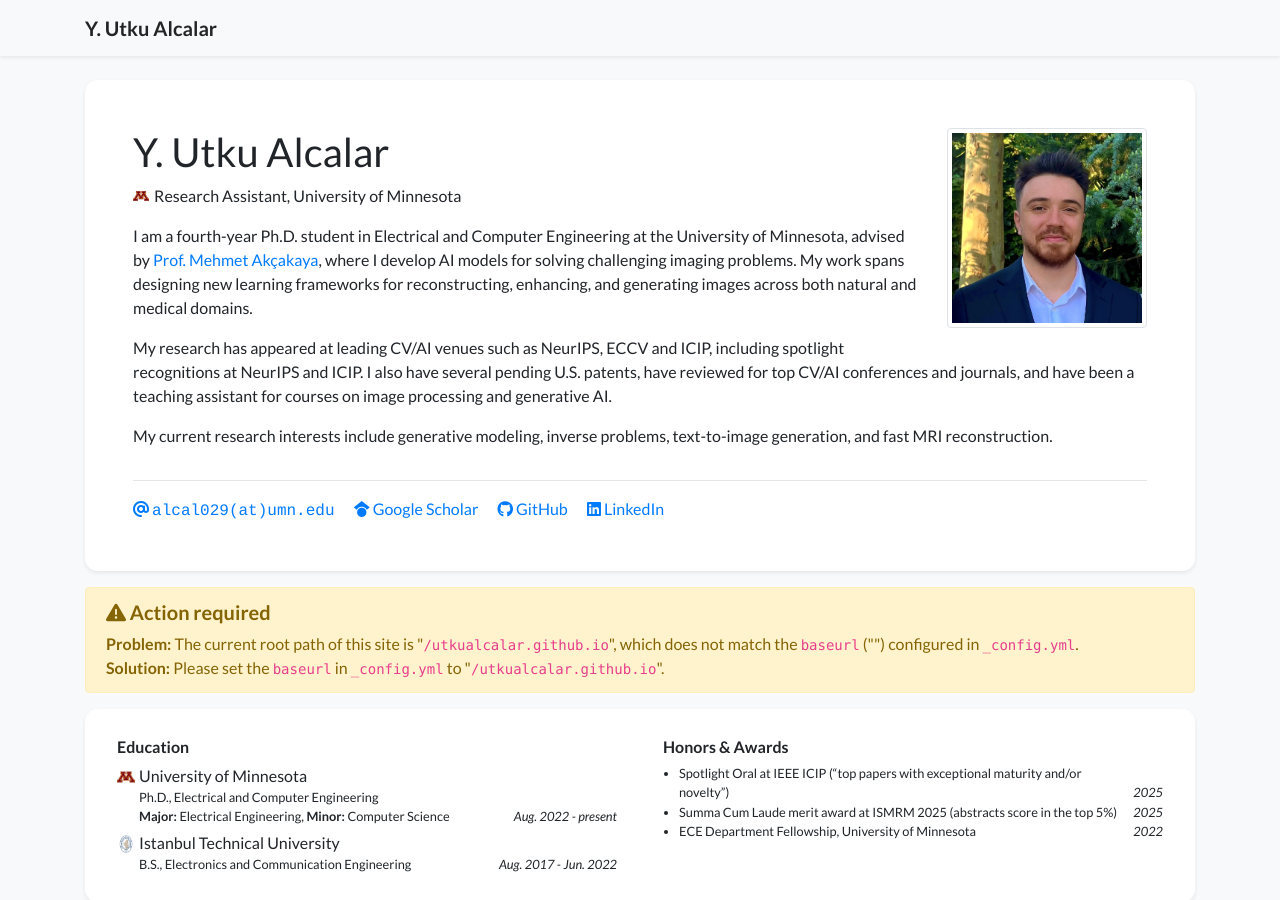
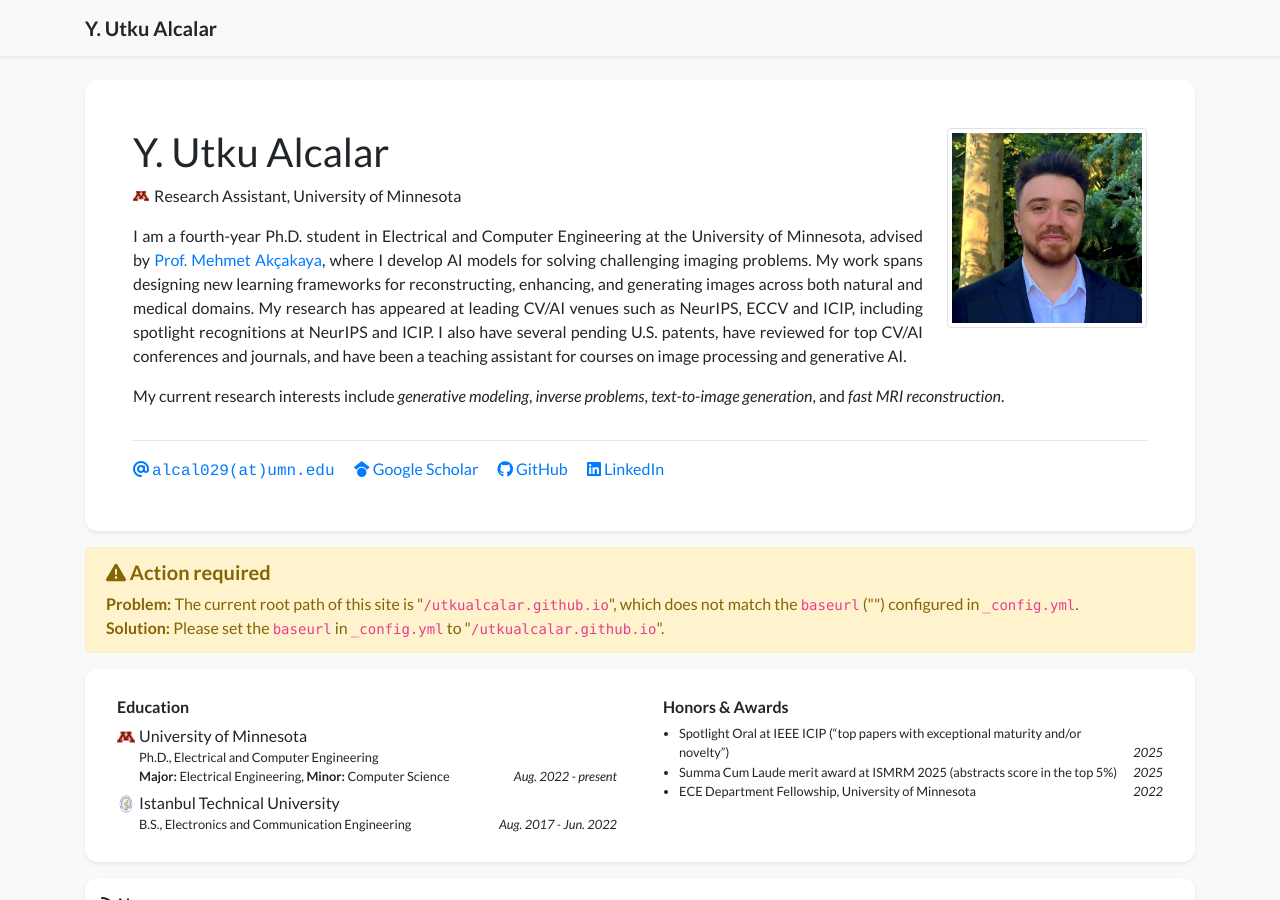
Before and after one commit to utkualcalar/utkualcalar.github.io, a Jekyll site: the page built from index.html, in a window 1280 px wide and 900 px high. Built offline with Jekyll 4.4.1, drawn with Linux system fonts in a browser that asks for light colours; nearby versions of some CDN libraries; a style sheet for code colours, icons or effects is not loaded; part of the change alters nothing that is shown.

```diff
--- a/_data/profile.yml
+++ b/_data/profile.yml
@@ -19,18 +19,14 @@ github: ualcalar17
 linkedin: yasar-utku-alcalar
 # orcid: 0000-0000-0000-0000
 
-short_bio_text_justify: false
+short_bio_text_justify: true
 short_bio: >-
   <p>
     I am a fourth-year Ph.D. student in Electrical and Computer Engineering at the University of Minnesota, advised by <a href="https://imagine.umn.edu/people/mehmet-ak%C3%A7akaya" target="_blank">Prof. Mehmet Akçakaya</a>, where I develop
-    AI models for solving challenging imaging problems. My work spans designing new learning frameworks for reconstructing, enhancing, and generating images across both natural and medical domains.
+    AI models for solving challenging imaging problems. My work spans designing new learning frameworks for reconstructing, enhancing, and generating images across both natural and medical domains. My research has appeared at leading CV/AI venues such as NeurIPS, ECCV and ICIP, including spotlight recognitions at NeurIPS and ICIP. I also have several pending U.S. patents, have reviewed for top CV/AI conferences and journals, and have been a teaching assistant for courses on image processing and generative AI.
   </p>
   <p>
-    My research has appeared at leading CV/AI venues such as NeurIPS, ECCV and ICIP, including spotlight recognitions at NeurIPS and ICIP.
-    I also have several pending U.S. patents, have reviewed for top CV/AI conferences and journals, and have been a teaching assistant for courses on image processing and generative AI.
-  </p>
-  <p>
-    My current research interests include generative modeling, inverse problems, text-to-image generation, and fast MRI reconstruction.
+    My current research interests include <i>generative modeling</i>, <i>inverse problems</i>, <i>text-to-image generation</i>, and <i>fast MRI reconstruction</i>.
   </p>
 
 portrait_url: /assets/images/portrait.jpg
```
